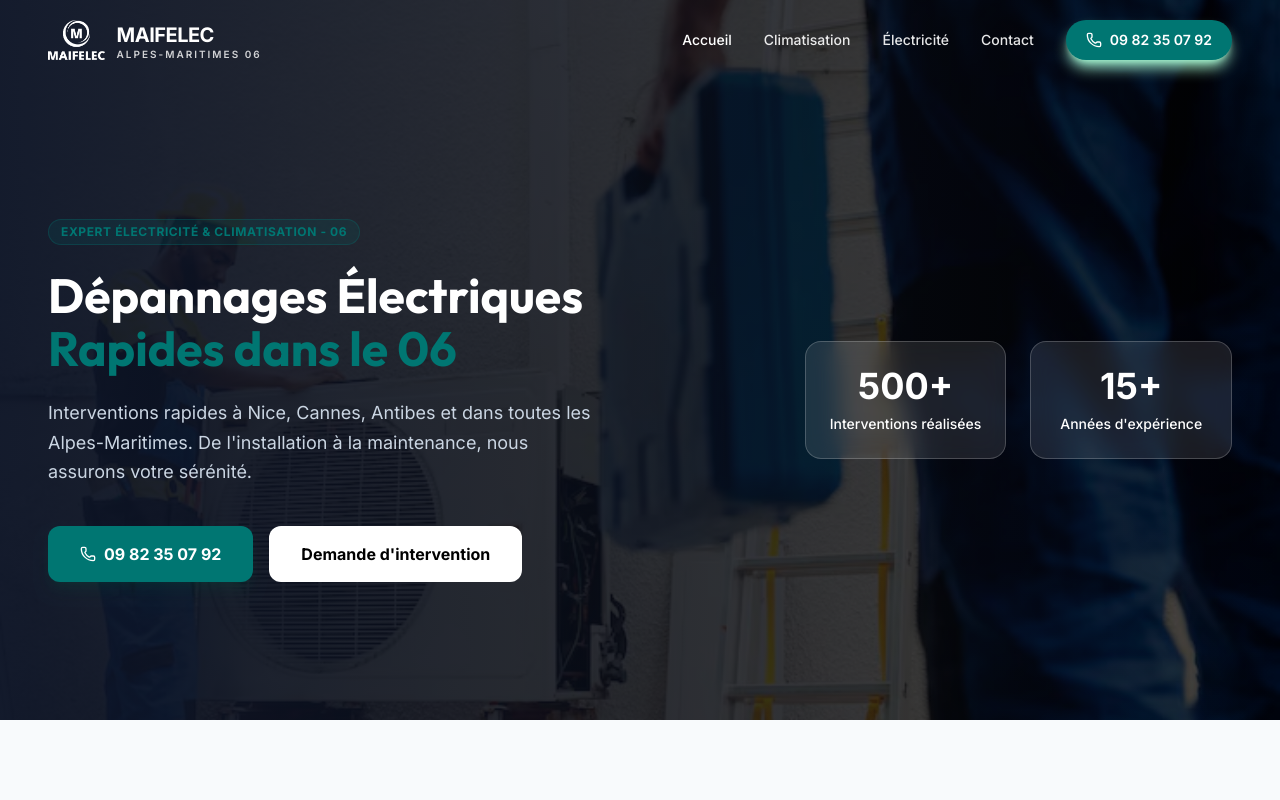
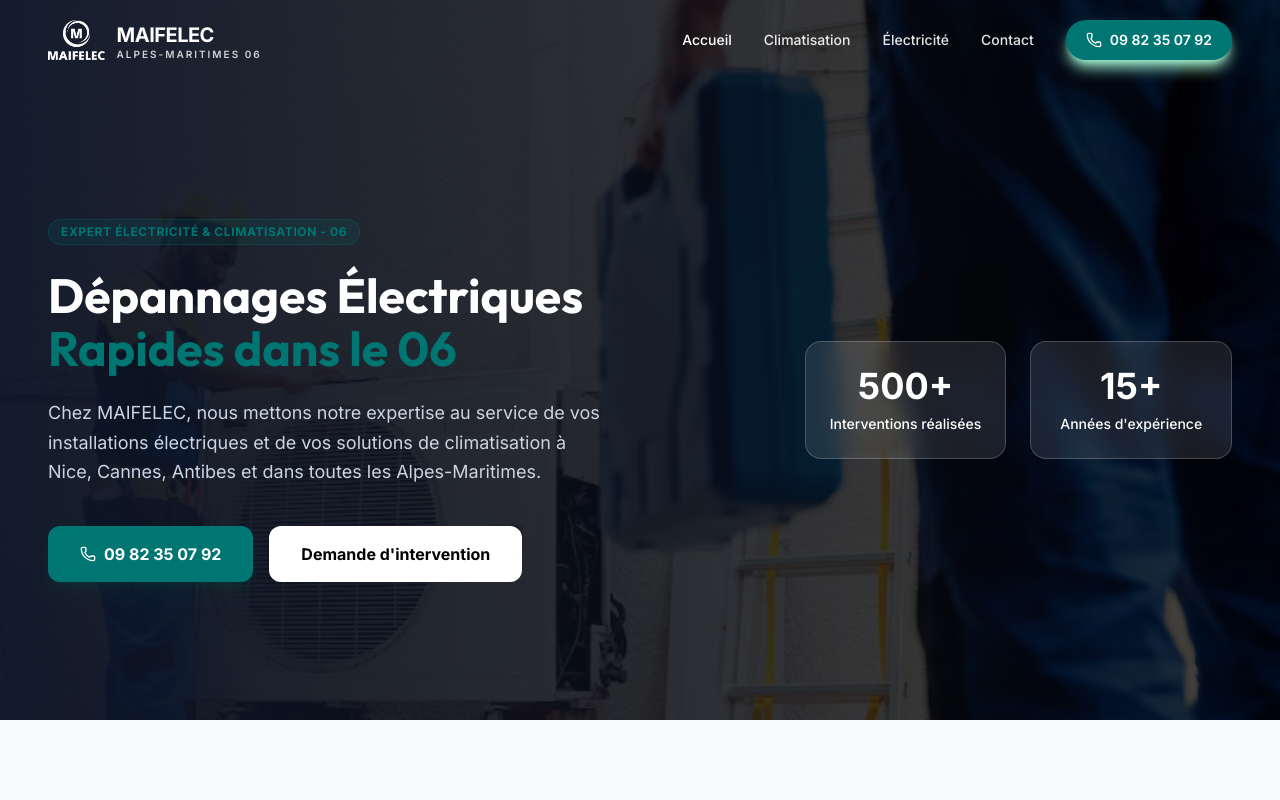
Before and after one commit to ThibautLffg/maiffelec, a React (Vite) app: page / in a window 1280 px wide. Shown: the top 800 px of the page. Built offline with nearby package versions, Linux system fonts and the light colour scheme.

Commit message:
test: details

```diff
--- a/src/pages/Home.tsx
+++ b/src/pages/Home.tsx
@@ -61,9 +61,13 @@ export default function Home() {
           <span className="text-primary">Rapides dans le 06</span>
         </h1>
 
-        <p className="text-lg text-slate-300 mb-10 leading-relaxed">
+        {/* <p className="text-lg text-slate-300 mb-10 leading-relaxed">
           Interventions rapides à Nice, Cannes, Antibes et dans toutes les Alpes-Maritimes.
           De l'installation à la maintenance, nous assurons votre sérénité.
+        </p> */}
+        <p className="text-lg text-slate-300 mb-10 leading-relaxed">
+        Chez MAIFELEC, nous mettons notre expertise au service de vos installations électriques et de vos solutions de climatisation à Nice, Cannes, Antibes et dans toutes les Alpes-Maritimes.
+
         </p>
 
         {/* CTA */}
```
